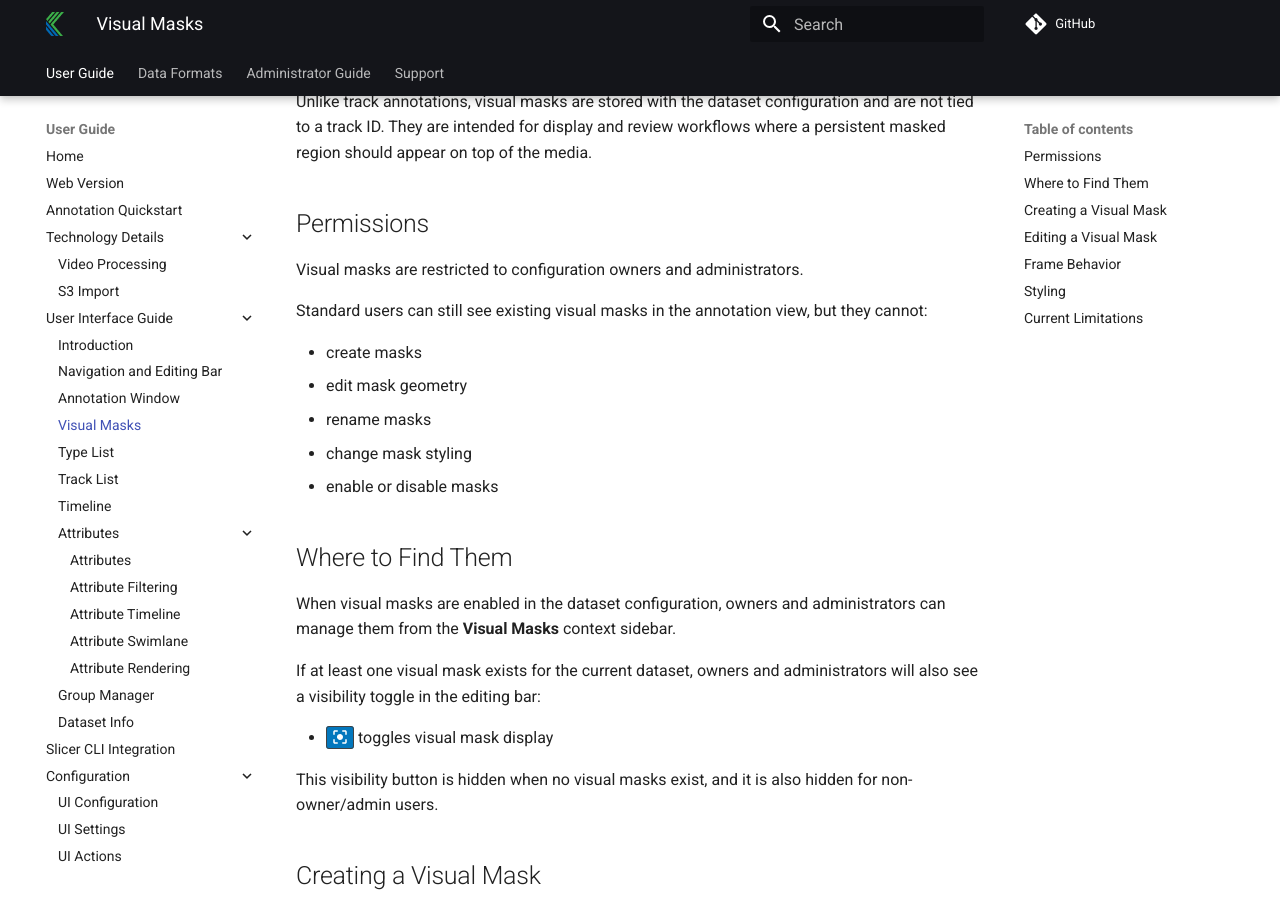
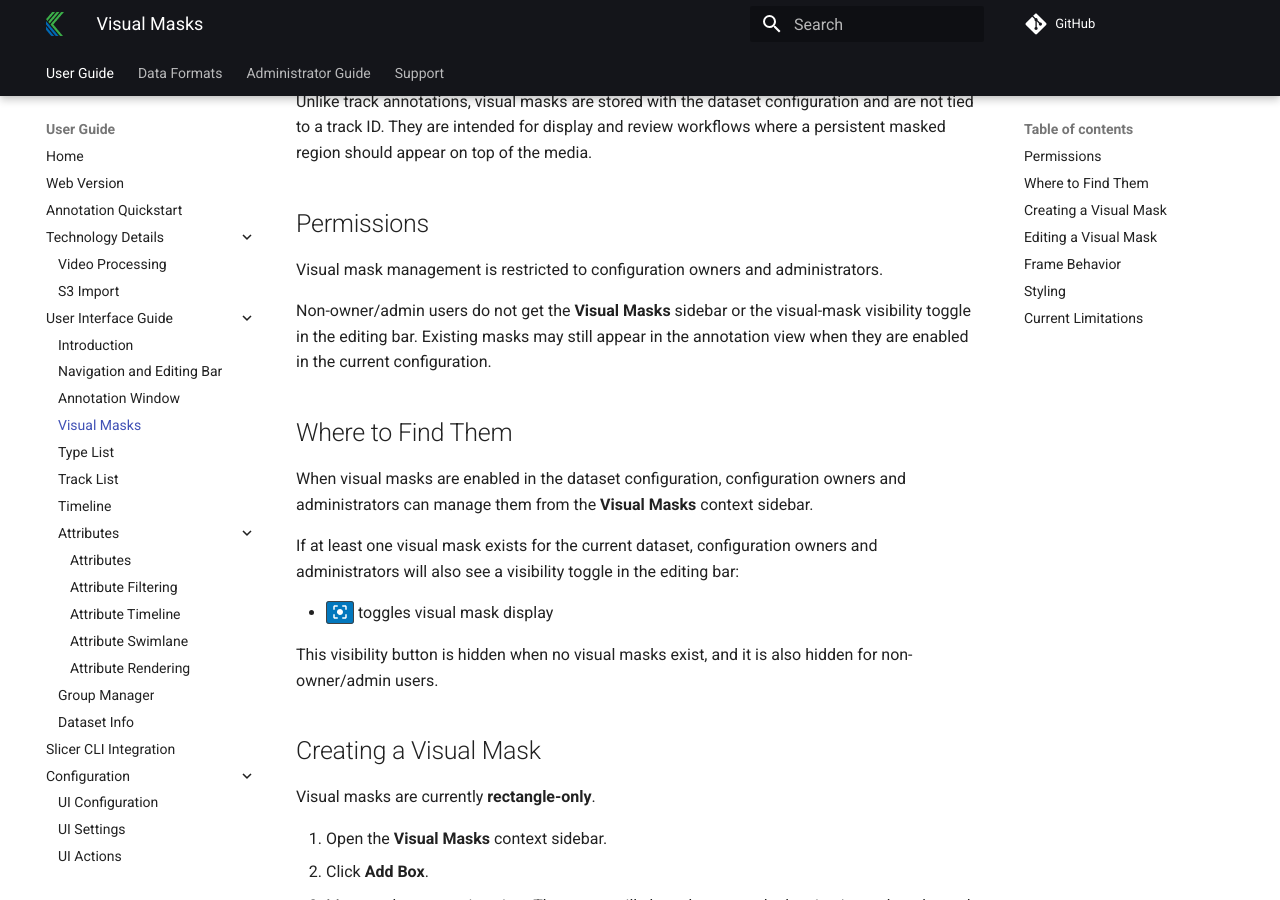
Before and after one commit to DigitalSlideArchive/dive-dsa, an MkDocs documentation site: the page built from docs/UI-Visual-Masks.md, in a window 1280 px wide and 900 px high, scrolled down 206 px. Built offline with MkDocs 1.6.1 and Material for MkDocs 9.7.7, drawn with Linux system fonts in a browser that asks for light colours; comment, search, counter and statistics services are not loaded.

Commit message:
update documentation

```diff
--- a/docs/UI-Visual-Masks.md
+++ b/docs/UI-Visual-Masks.md
@@ -6,21 +6,15 @@ Unlike track annotations, visual masks are stored with the dataset configuration
 
 ## Permissions
 
-Visual masks are restricted to configuration owners and administrators.
+Visual mask management is restricted to configuration owners and administrators.
 
-Standard users can still see existing visual masks in the annotation view, but they cannot:
-
-- create masks
-- edit mask geometry
-- rename masks
-- change mask styling
-- enable or disable masks
+Non-owner/admin users do not get the **Visual Masks** sidebar or the visual-mask visibility toggle in the editing bar. Existing masks may still appear in the annotation view when they are enabled in the current configuration.
 
 ## Where to Find Them
 
-When visual masks are enabled in the dataset configuration, owners and administrators can manage them from the **Visual Masks** context sidebar.
+When visual masks are enabled in the dataset configuration, configuration owners and administrators can manage them from the **Visual Masks** context sidebar.
 
-If at least one visual mask exists for the current dataset, owners and administrators will also see a visibility toggle in the editing bar:
+If at least one visual mask exists for the current dataset, configuration owners and administrators will also see a visibility toggle in the editing bar:
 
 - ==:material-image-filter-center-focus-strong:== toggles visual mask display
 
```
